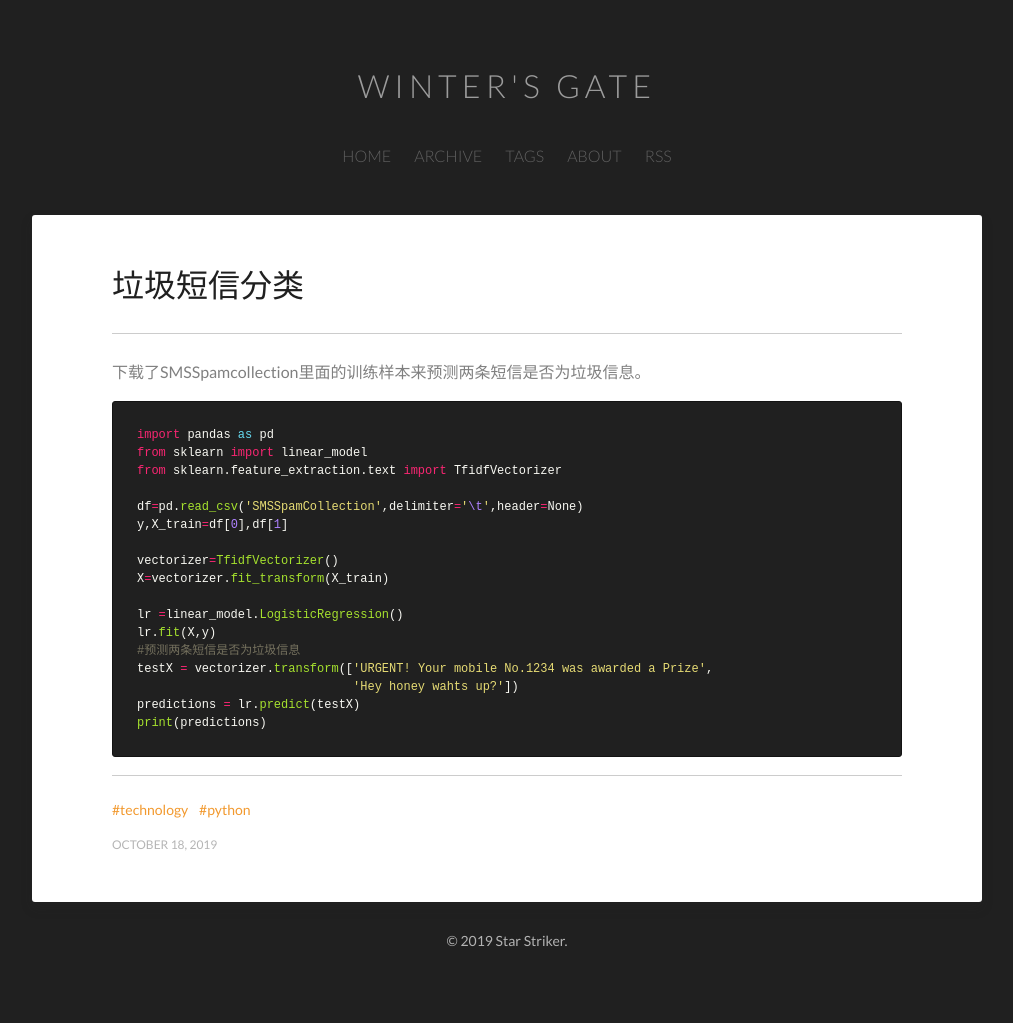
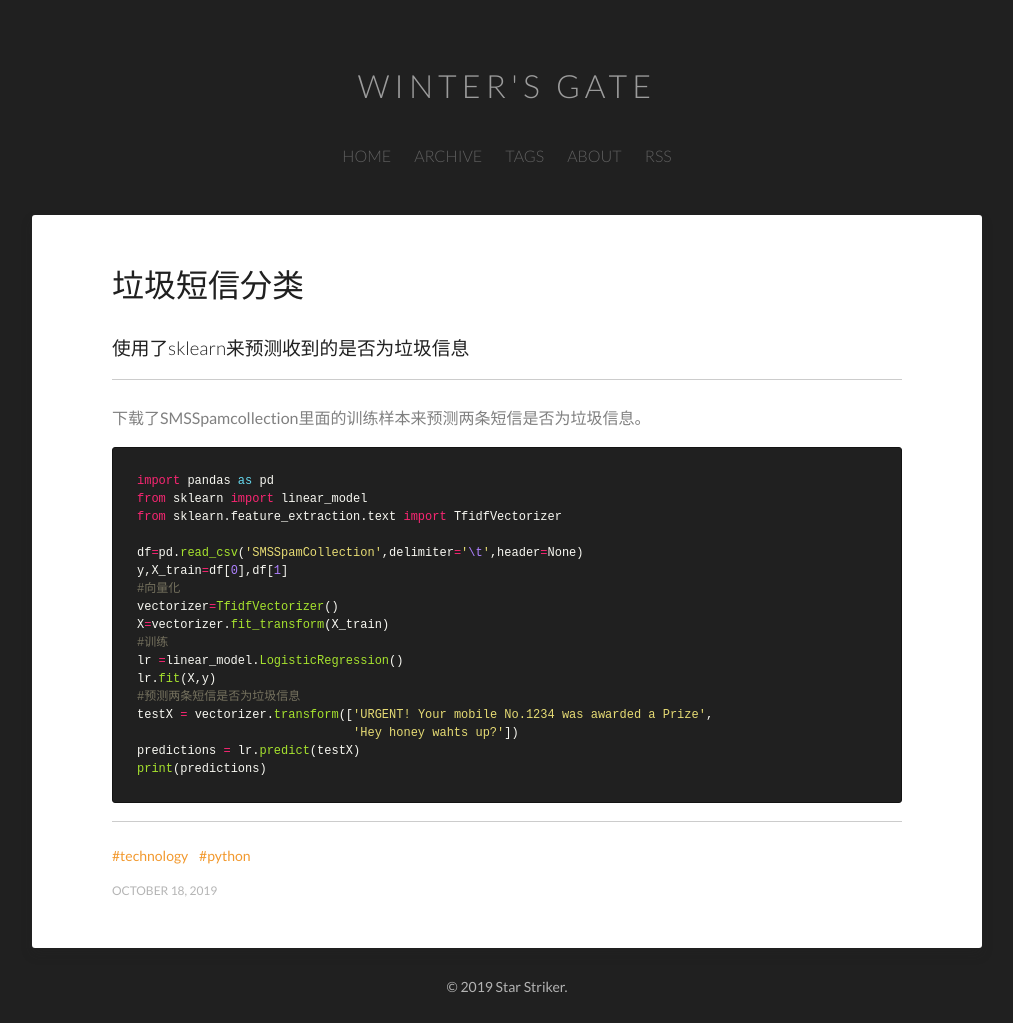
Before and after one commit to Star-Striker/Star-Striker.github.io, a Jekyll site: the page built from _posts/2019-10-18-垃圾短信分类.md, in a window 1280 px wide. Shown: the whole page, without its empty margins (133-1146 px from the left). Built offline with Jekyll 4.4.1, drawn with Linux system fonts in a browser that asks for light colours; before the commit the page ends 977 px from its top, so only the background shows below that.

Commit message:
Update 2019-10-18-垃圾短信分类.md

```diff
--- a/_posts/2019-10-18-垃圾短信分类.md
+++ b/_posts/2019-10-18-垃圾短信分类.md
@@ -2,6 +2,7 @@
 layout: post
 categories: posts
 title: 垃圾短信分类
+subtitle: 使用了sklearn来预测收到的是否为垃圾信息
 tags: [technology,python]
 date-string: OCTOBER 18, 2019
 ---
@@ -15,10 +16,10 @@ from sklearn.feature_extraction.text import TfidfVectorizer
 
 df=pd.read_csv('SMSSpamCollection',delimiter='\t',header=None)
 y,X_train=df[0],df[1]
-
+#向量化
 vectorizer=TfidfVectorizer()
 X=vectorizer.fit_transform(X_train)
-
+#训练
 lr =linear_model.LogisticRegression()
 lr.fit(X,y)
 #预测两条短信是否为垃圾信息
```
